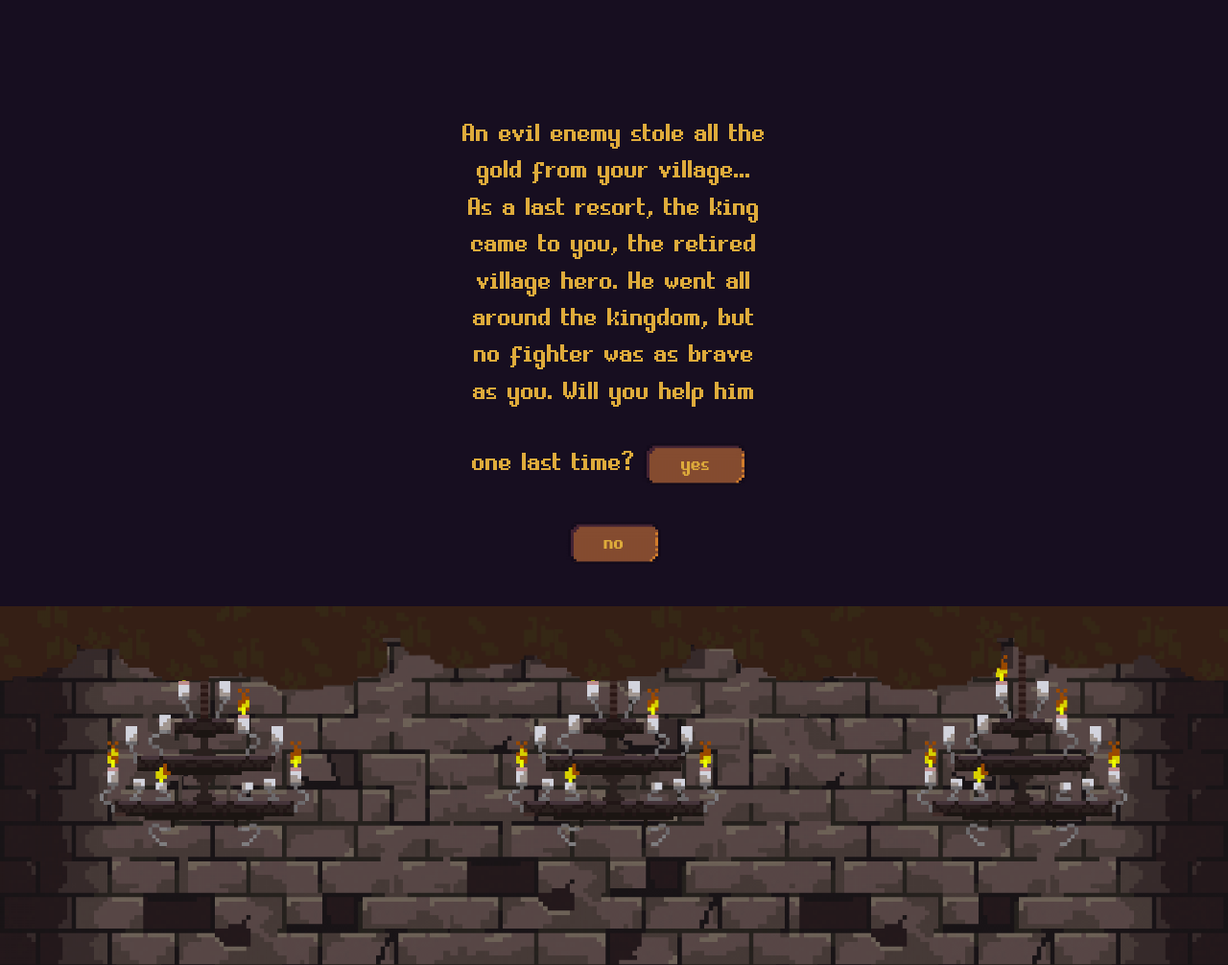
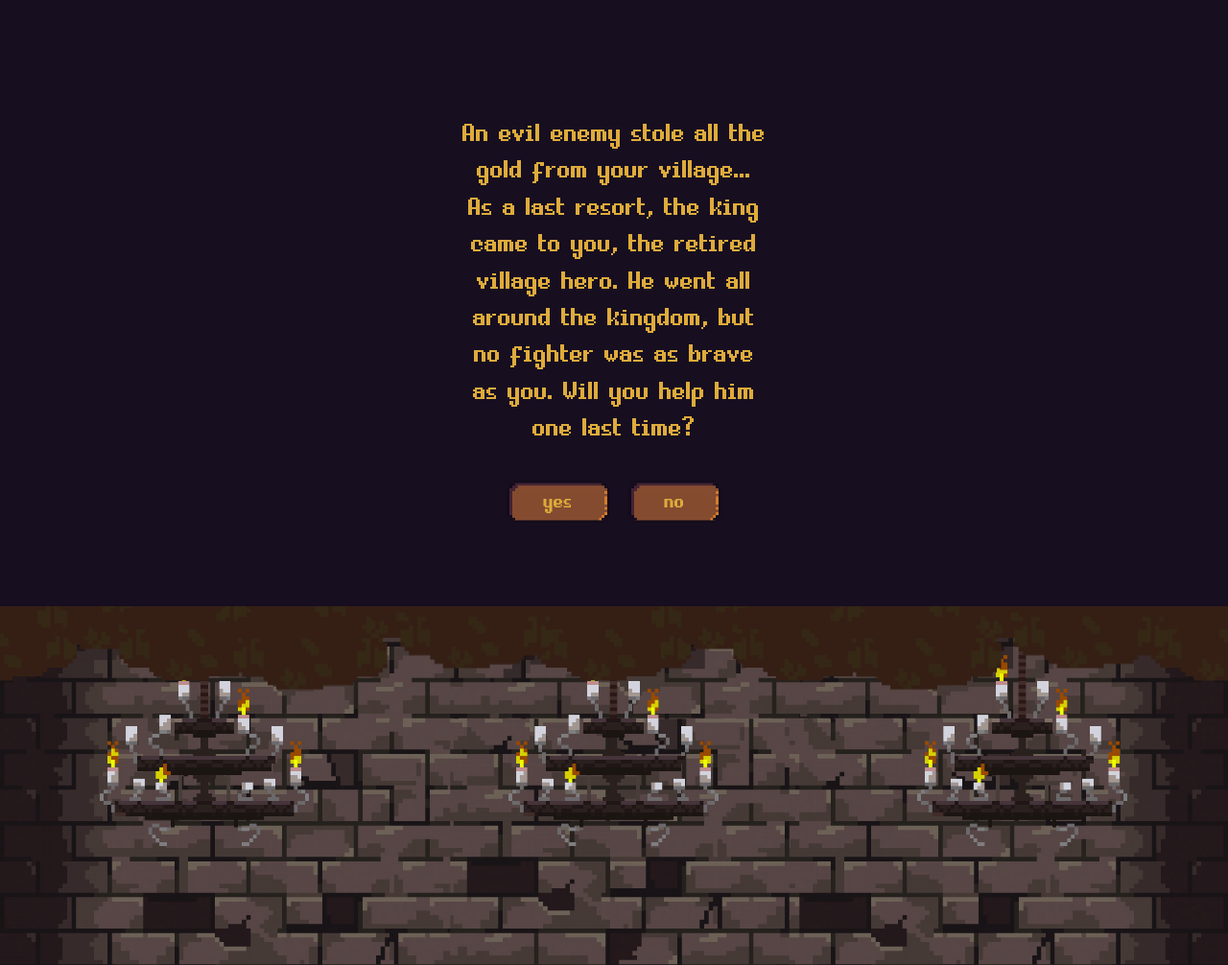
Before and after one commit to lbrndsn/medieval-dialog, a plain HTML site: page new/index.html in a window 1280 px wide. Shown: the part 840-1846 px from the top of the page at 96% size. Drawn offline with nearby package versions, Linux system fonts and the light colour scheme.

Commit message:
edited index.html

```diff
--- a/new/index.html
+++ b/new/index.html
@@ -89,9 +89,10 @@
     function typeText(text, iteration) {
         if (iteration === text.length) {
             setTimeout(function () {
+                $('#intro-text-p').append("</br>");
                 $('#intro-text-p').append("<a id='yes' href='#game'><button>yes</button></a>");
                 $('#intro-text-p').append("<a id='no' href='credits.html'><button id='no'>no</button></a>");
-            }, 10);
+            }, 75);
             return;
         }
 
```
